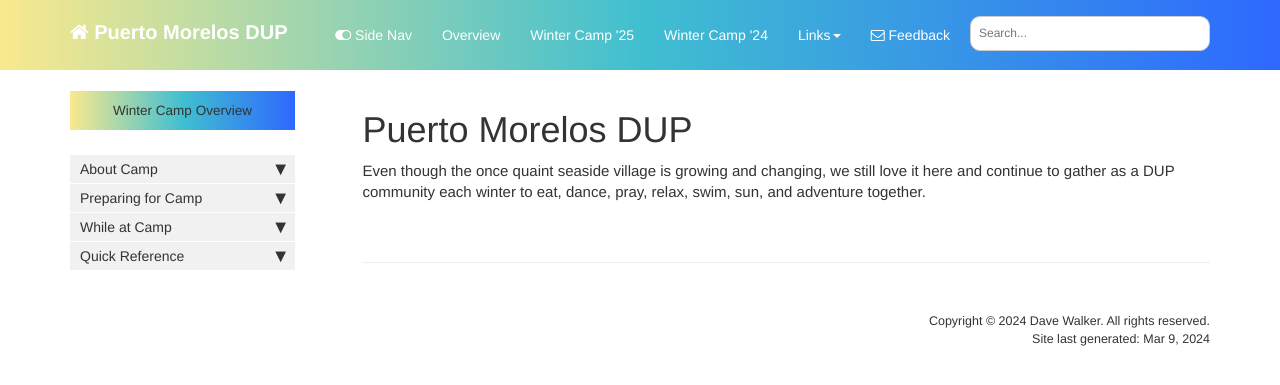
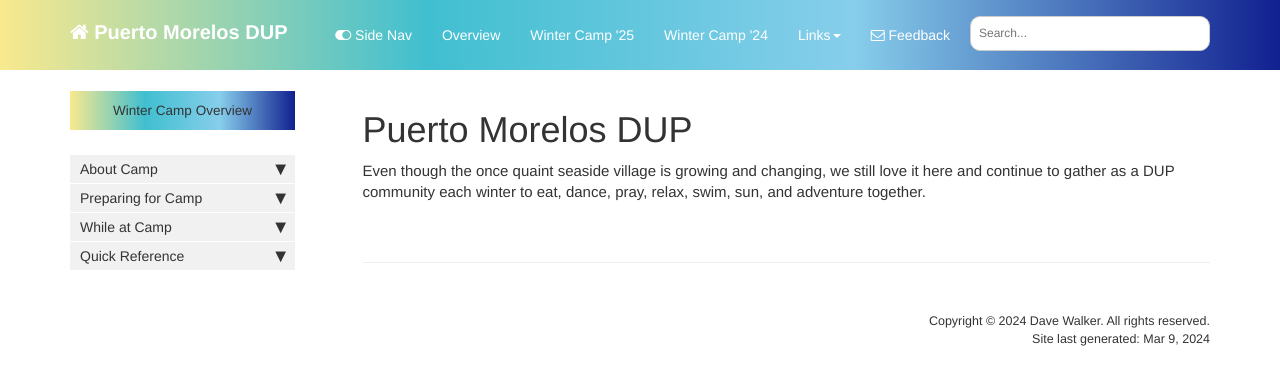
Before and after one commit to davewalker60/pmdupSAVE, a Jekyll site: the page built from index.md, in a window 1280 px wide. Shown: the top 385 px of the page. Built offline with Jekyll 4.4.1, drawn with Linux system fonts in a browser that asks for light colours; comment, search, counter and statistics services are not loaded.

Commit message:
banner gradient

```diff
--- a/css/theme-dup.css
+++ b/css/theme-dup.css
@@ -7,12 +7,12 @@
     --banner_text_hover_color: #35929e;
     --sand_color: #f9e98e;
     --sea_color: #40bfd0;
-    --ocean_color: #2E68FF;
+    --ocean_color: #112090; /*#4f42b5; /* #2E68FF;*/
     --sky_color: #87ceeb; /*2EA7FF;*/
     --heading_color: #1b212c;
     --background_color: #red;
 /*    --nav_background: var(--banner_color); */
-    --nav_background: linear-gradient(to right, var(--sand_color), var(--sea_color), var(--ocean_color));
+    --nav_background: linear-gradient(to right, var(--sand_color), var(--sea_color), var(--sky_color), var(--ocean_color));
     --nav_background_opposite: linear-gradient(to bottom, var(--banner_color), var(--shs_low_blue));
   }
 
```
